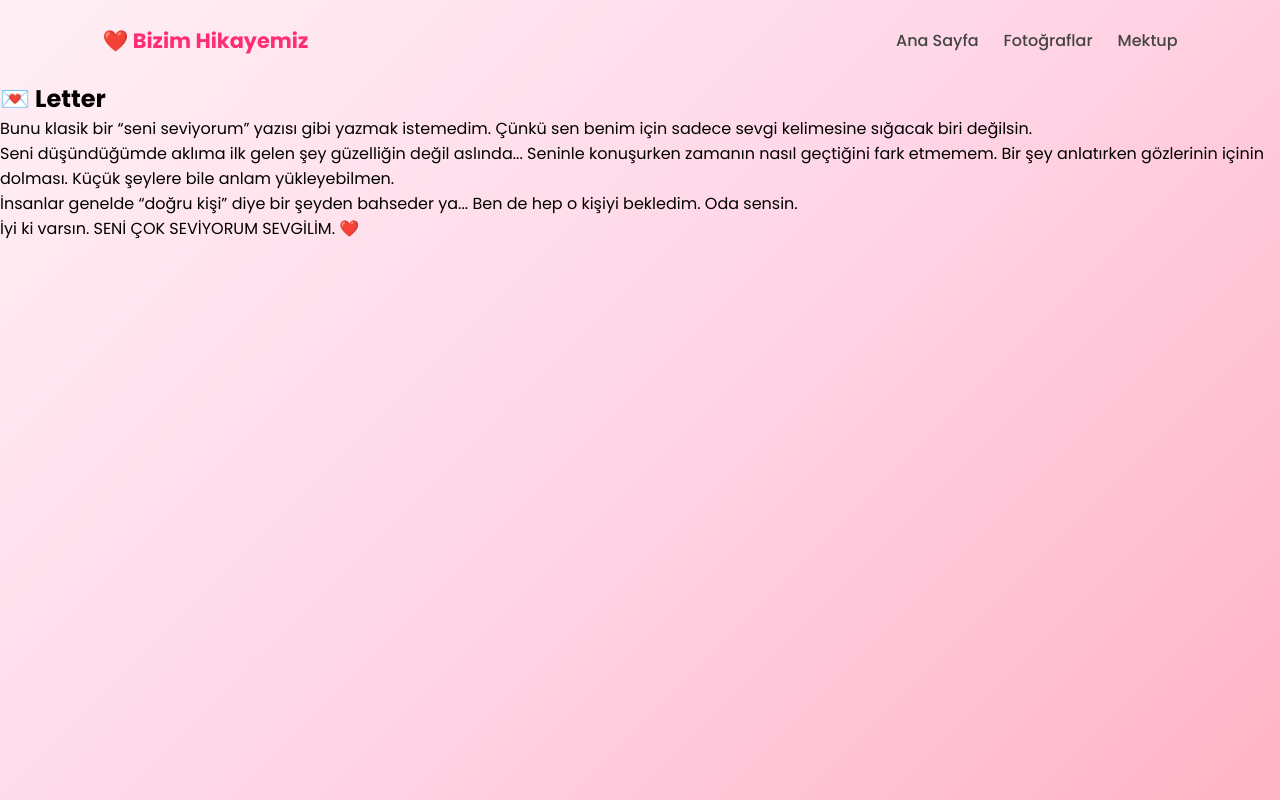
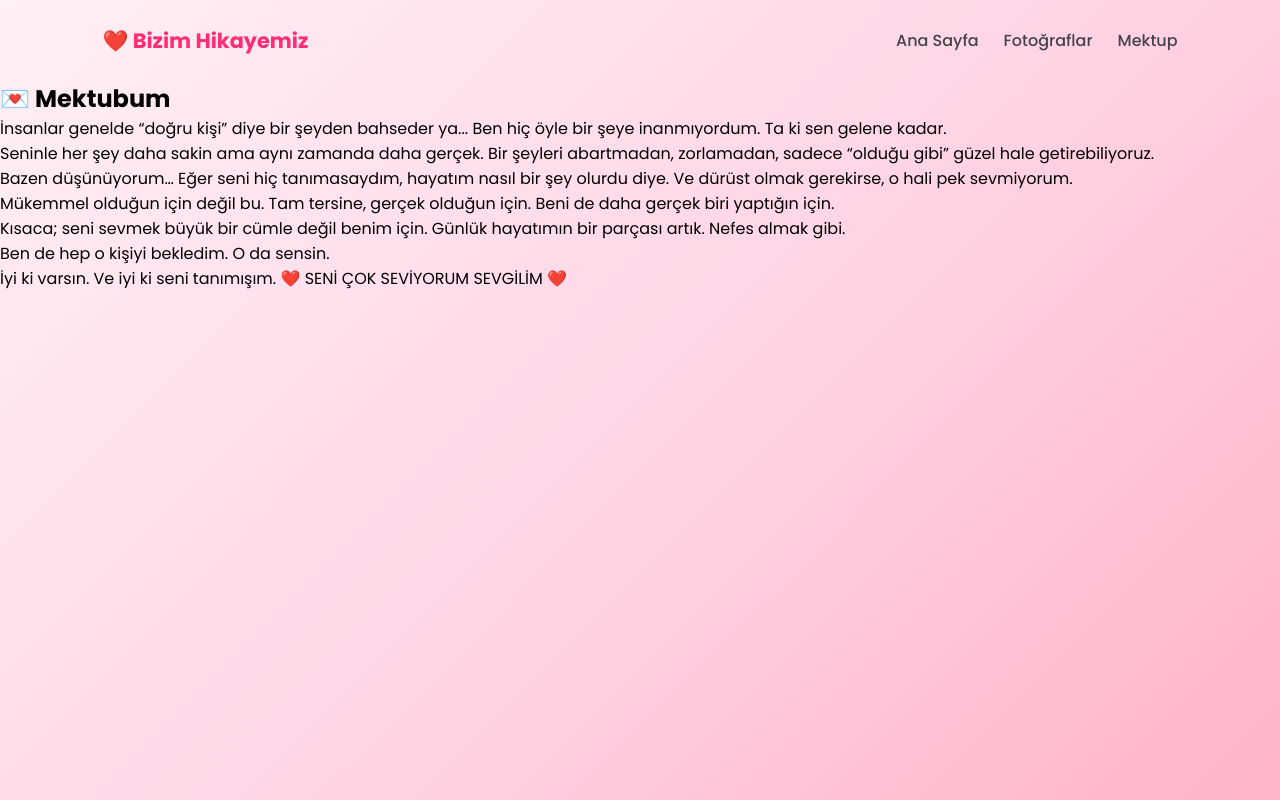
Before and after one commit to cihan470/a-k, a plain HTML site: page letter.html in a window 1280 px wide. Drawn offline with Linux system fonts and the light colour scheme.

Commit message:
Update letter.html

```diff
--- a/letter.html
+++ b/letter.html
@@ -8,6 +8,7 @@
 </head>
 <body>
 
+    <!-- NAVBAR -->
     <nav>
         <div class="logo">❤️ Bizim Hikayemiz</div>
 
@@ -18,33 +19,48 @@
         </ul>
     </nav>
 
+    <!-- MEKTUP -->
     <section class="letter-page">
 
         <div class="letter-card">
 
-            <h1>💌 Letter </h1>
+            <h1>💌 Mektubum</h1>
 
             <p>
-                Bunu klasik bir “seni seviyorum” yazısı gibi yazmak istemedim.
-                Çünkü sen benim için sadece sevgi kelimesine sığacak biri değilsin.
+                İnsanlar genelde “doğru kişi” diye bir şeyden bahseder ya...
+                Ben hiç öyle bir şeye inanmıyordum. Ta ki sen gelene kadar.
             </p>
 
             <p>
-                Seni düşündüğümde aklıma ilk gelen şey güzelliğin değil aslında...
-                Seninle konuşurken zamanın nasıl geçtiğini fark etmemem.
-                Bir şey anlatırken gözlerinin içinin dolması.
-                Küçük şeylere bile anlam yükleyebilmen.
+                Seninle her şey daha sakin ama aynı zamanda daha gerçek.
+                Bir şeyleri abartmadan, zorlamadan, sadece “olduğu gibi” güzel hale getirebiliyoruz.
             </p>
 
             <p>
-                İnsanlar genelde “doğru kişi” diye bir şeyden bahseder ya...
-                Ben de hep o kişiyi bekledim.
-                Oda sensin.
+                Bazen düşünüyorum…
+                Eğer seni hiç tanımasaydım, hayatım nasıl bir şey olurdu diye.
+                Ve dürüst olmak gerekirse, o hali pek sevmiyorum.
+            </p>
 
+            <p>
+                Mükemmel olduğun için değil bu.
+                Tam tersine, gerçek olduğun için.
+                Beni de daha gerçek biri yaptığın için.
+            </p>
+
+            <p>
+                Kısaca; seni sevmek büyük bir cümle değil benim için.
+                Günlük hayatımın bir parçası artık. Nefes almak gibi.
+            </p>
+
+            <p>
+                Ben de hep o kişiyi bekledim. O da sensin.
+            </p>
 
             <p class="end">
                 İyi ki varsın.
-                SENİ ÇOK SEVİYORUM SEVGİLİM. ❤️
+                Ve iyi ki seni tanımışım. ❤️
+                SENİ ÇOK SEVİYORUM SEVGİLİM ❤️
             </p>
 
         </div>
```
